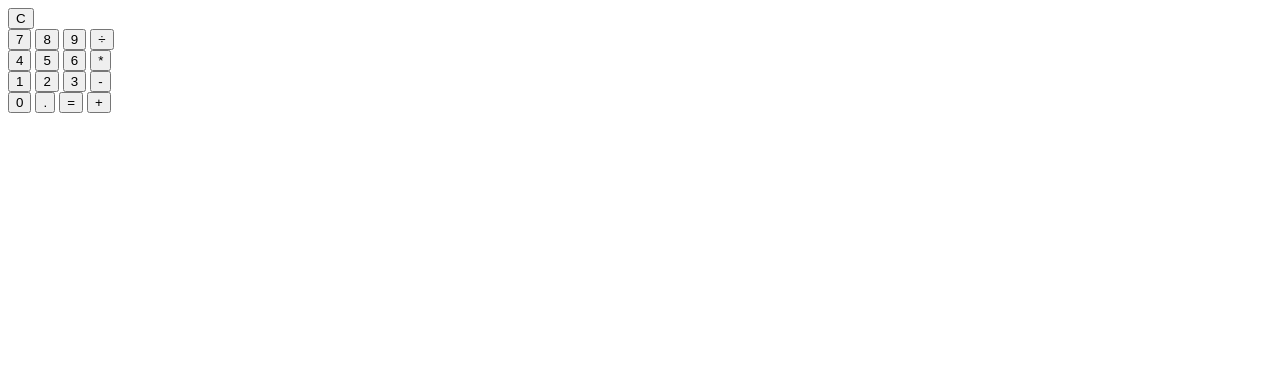
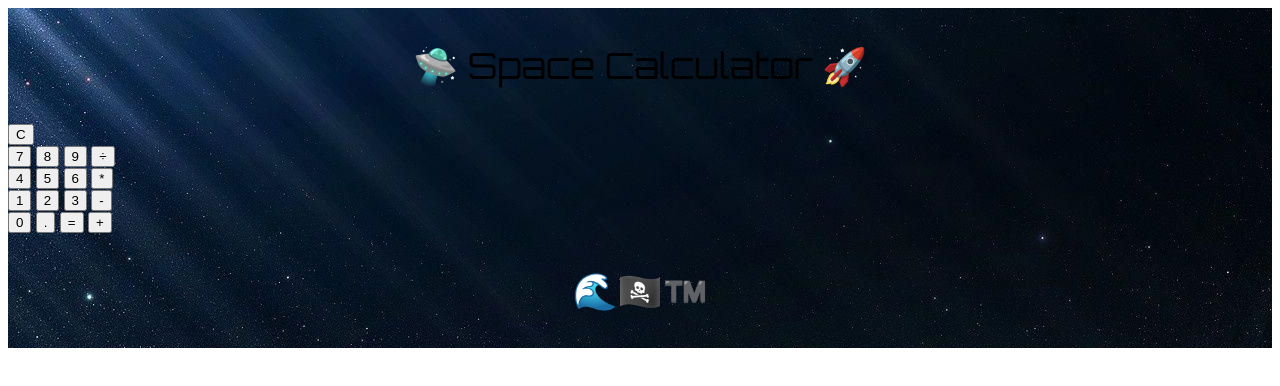
Before and after one commit to WavyBoyJodii/js-calculator, a plain HTML site: page index.html in a window 1280 px wide. Drawn offline with Linux system fonts and the light colour scheme.

Commit message:
Start basic styling of page

```diff
--- a/index.html
+++ b/index.html
@@ -4,12 +4,19 @@
     <meta charset="UTF-8" />
     <meta http-equiv="X-UA-Compatible" content="IE=edge" />
     <meta name="viewport" content="width=device-width, initial-scale=1.0" />
+    <link rel="preconnect" href="https://fonts.googleapis.com" />
+    <link rel="preconnect" href="https://fonts.gstatic.com" crossorigin />
+    <link
+      href="https://fonts.googleapis.com/css2?family=Orbitron&display=swap"
+      rel="stylesheet"
+    />
     <link rel="stylesheet" href="style.css" />
     <script src="scripts.js" defer></script>
     <title>TJ's Calculator</title>
   </head>
   <body>
-    <div id="header"></div>
+    <div class="page">
+      <div id="header">🛸 Space Calculator 🚀</div>
       <div id="main">
         <div class="calculator">
           <div class="display"></div>
@@ -40,6 +47,7 @@
           </div>
         </div>
       </div>
-    <div id="footer"></div>
+      <div id="footer">🌊🏴‍☠️™️</div>
+    </div>
   </body>
 </html>
--- a/style.css
+++ b/style.css
@@ -0,0 +1,27 @@
+body {
+  display: flex;
+  flex-direction: column;
+  font-family: "Orbitron", sans-serif;
+}
+
+.page {
+  background-image: url("/images/spaceWallpaper.jpg");
+  background-repeat: no-repeat;
+}
+
+#header,
+#footer {
+  display: flex;
+  justify-content: center;
+  margin: auto;
+  padding-top: 35px;
+  padding-bottom: 35px;
+  font-size: 36px;
+}
+
+#main {
+  display: flex;
+  flex-direction: column;
+  justify-content: center;
+  margin: 0;
+}
```
Also changed, not shown: images/spaceWallpaper.jpg (added). Lines whose indentation alone changed are shown as unchanged.
